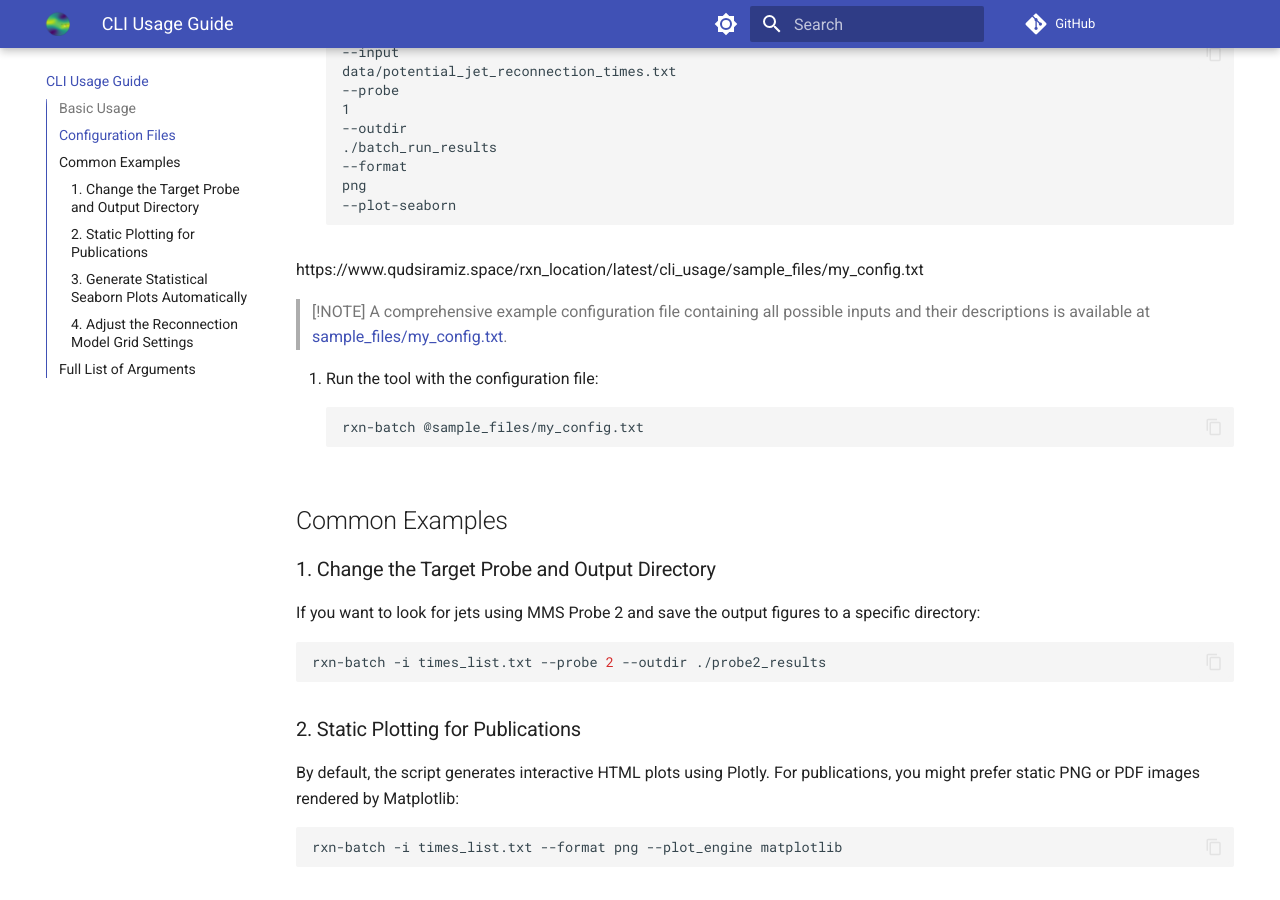
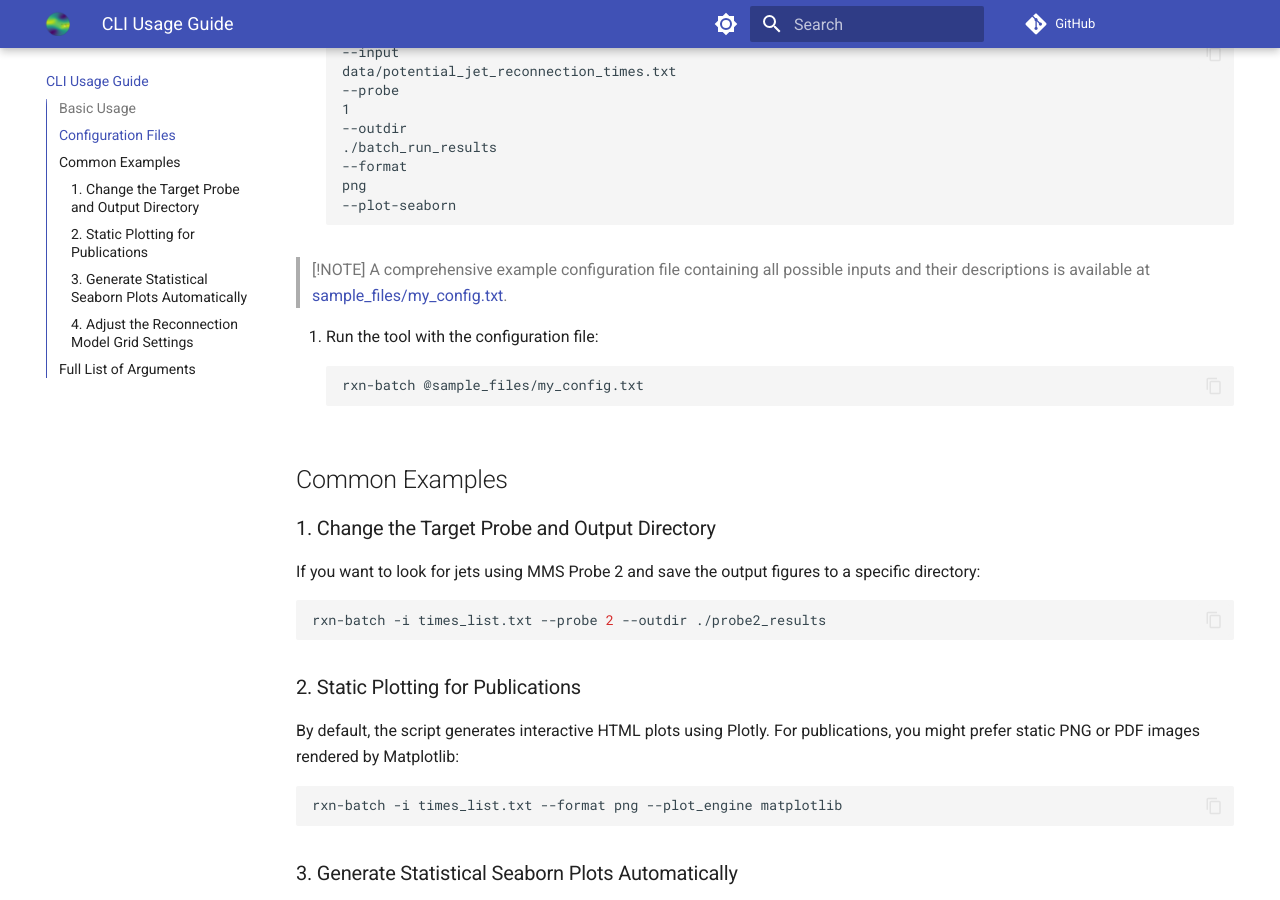
Before and after one commit to qudsiramiz/rxn_location, an MkDocs documentation site: the page built from docs/cli_usage.md, in a window 1280 px wide and 900 px high, scrolled down 804 px. Built offline with MkDocs 1.6.1 and Material for MkDocs 9.7.7, drawn with Linux system fonts in a browser that asks for light colours; comment, search, counter and statistics services are not loaded; the version menu is left out; some of the changed lines change nothing that is shown.

Commit message:
link fix

````diff
--- a/docs/cli_usage.md
+++ b/docs/cli_usage.md
@@ -33,9 +33,8 @@
 --plot-seaborn
 ```
 
-https://www.qudsiramiz.space/rxn_location/latest/cli_usage/sample_files/my_config.txt
 > [!NOTE]
-> A comprehensive example configuration file containing all possible inputs and their descriptions is available at [sample_files/my_config.txt](../../sample_files/my_config.txt).
+> A comprehensive example configuration file containing all possible inputs and their descriptions is available at [sample_files/my_config.txt](https://github.com/qudsiramiz/rxn_location/blob/main/sample_files/my_config.txt).
 
 2. Run the tool with the configuration file:
 ```bash
````
